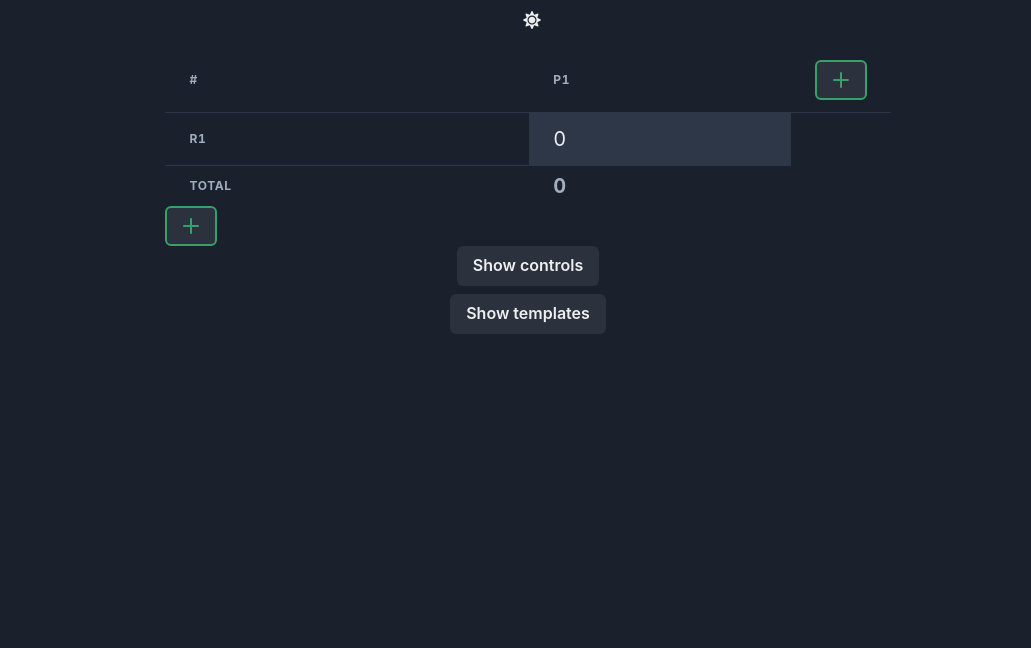
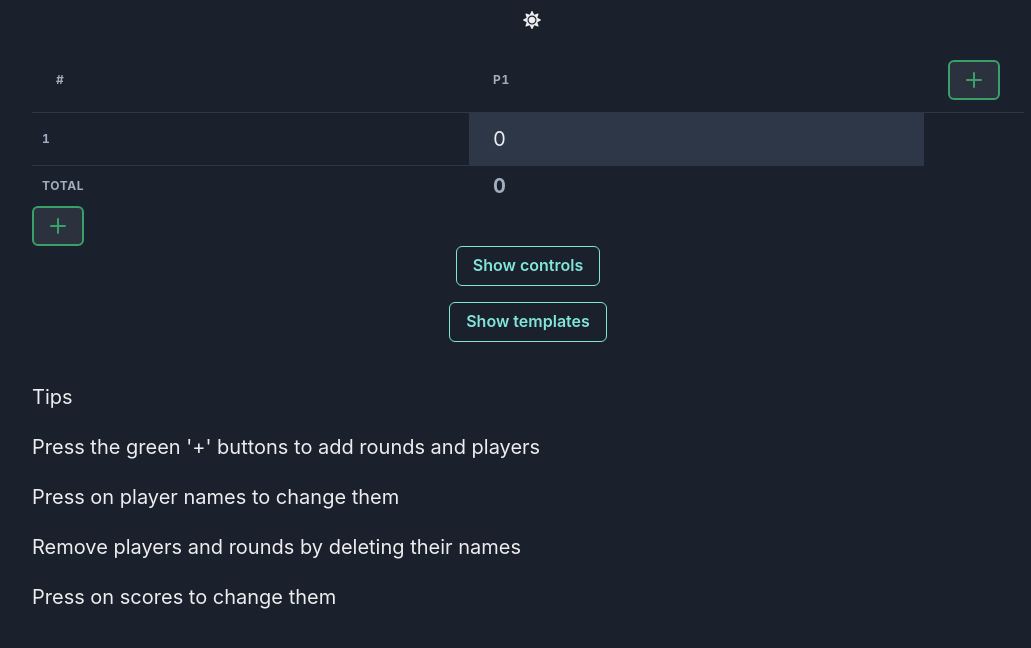
Before and after one commit to howemi/scorecard2, a React (Create React App) app: page / in a window 1280 px wide. Shown: the top 648 px of the page, without its empty margins (112-1143 px from the left). Built offline with nearby package versions, Linux system fonts and the light colour scheme.

Commit message:
Adds local storage persistence and some tips

```diff
--- a/src/App.tsx
+++ b/src/App.tsx
@@ -1,38 +1,32 @@
+/**
+ * TODO:
+ *        - Export tips into own component and then make it hideable
+ */
 import * as React from "react"
 import {
   ChakraProvider,
-  Box,
-  // Text,
-  // Link,
   VStack,
-  // Code,
-  Grid,
   Container,
+  Text,
 } from "@chakra-ui/react"
+import ErrorBoundary from "./ErrorBoundary"
 import theme from './theme'
 import { ScoreCard } from "./ScoreCard"
 import { ColorModeSwitcher } from "./ColorModeSwitcher"
-// import { Logo } from "./Logo"
 
 export const App = () => (
   <ChakraProvider theme={theme}>
-    <VStack textAlign="center" fontSize="xl">
+    <VStack textAlign="center" fontSize="xl" mb="40vh">
       <ColorModeSwitcher justifySelf="flex-end" />
-      {/* <Logo h="40vmin" pointerEvents="none" />
-          <Text>
-            Edit <Code fontSize="xl">src/App.tsx</Code> and save to reload.
-          </Text>
-          <Link
-            color="teal.500"
-            href="https://chakra-ui.com"
-            fontSize="2xl"
-            target="_blank"
-            rel="noopener noreferrer"
-          >
-            Learn Chakra
-          </Link> */}
-      <Container>
-        <ScoreCard />
+      <Container maxW="container.lg">
+        <ErrorBoundary>
+          <ScoreCard />
+          <Text mt="40px" align="left">Tips</Text>
+          <Text mt="20px" align="left">Press the green '+' buttons to add rounds and players</Text>
+          <Text mt="20px" align="left">Press on player names to change them</Text>
+          <Text mt="20px" align="left">Remove players and rounds by deleting their names</Text>
+          <Text mt="20px" align="left">Press on scores to change them</Text>
+        </ErrorBoundary>
       </Container>
     </VStack>
   </ChakraProvider>
--- a/src/Edit.tsx
+++ b/src/Edit.tsx
@@ -15,28 +15,31 @@ export const Edit = (props: EditProps) => {
   const handleClickText = () => {
     setEditing(true);
   }
+
   const handleOnBlur = (e: any) => {
     if (props.handleOnSubmit) {
       props.handleOnSubmit(e.target.value);
     }
     setEditing(false);
   }
+
   const handleOnChange = (e: any) => {
     if (e.key === 'Enter' || e.keyCode === 13 || e.keyCode === 27) {
       e.target.blur()
     }
   }
+
   const cloneWithText = React.cloneElement(props.children, {
     children: props.value,
     onFocus: handleClickText,
-    tabindex: 0,
+    tabIndex: 0,
     ref: originalRef,
   })
+
   const input = (
     <Input
       autoFocus
-      size="xs"
-      //TODO: experimetn chaning the font size vs size
+      my="-3px"
       defaultValue={props.value}
       onKeyUp={handleOnChange}
       onBlur={handleOnBlur}
--- /dev/null
+++ b/src/ErrorBoundary.tsx
@@ -0,0 +1,47 @@
+import {
+  Text,
+  Box,
+  Button,
+} from "@chakra-ui/react";
+import React, { ErrorInfo } from "react";
+interface State {
+  hasError: boolean;
+}
+interface Props {
+
+}
+export default class ErrorBoundary extends React.Component<Props, State> {
+  constructor(props: Props) {
+    super(props);
+    this.state = { hasError: false };
+  }
+
+  componentDidCatch(error: Error, info: ErrorInfo) {
+    // Display fallback UI
+    this.setState({ hasError: true });
+    // You can also log the error to an error reporting service
+    // logErrorToMyService(error, info);
+  }
+
+  handleReset() {
+    localStorage.clear()
+  }
+
+  render() {
+    if (this.state.hasError) {
+      // You can render any custom fallback UI
+      return (
+
+        <Box>
+          <Text>Something went wrong.</Text>
+          <Button onClick={this.handleReset}>Reset Card</Button>
+          <Text>And then refresh the page</Text>
+          <Text>And then don't do what you just did</Text>
+          <Text>sorry... seriously</Text>
+
+        </Box>
+      );
+    }
+    return this.props.children;
+  }
+}
--- a/src/ScoreCard.tsx
+++ b/src/ScoreCard.tsx
@@ -1,7 +1,9 @@
-import React from "react"
-import { useState } from "react"
+/**
+ * TODO:  - Highlight winner
+ *        - Choose win order (high score or low score wins)
+ */
+import useLocalStorage from "./customHooks"
 import {
-  Container,
   VStack,
   Table,
   Thead,
@@ -11,34 +13,35 @@ import {
   Th,
   Td,
   Collapse,
-  ButtonGroup,
   Button,
   useColorModeValue,
   Box,
   HStack,
   useDisclosure,
+  VisuallyHidden,
 } from "@chakra-ui/react"
 import { AddIcon } from "@chakra-ui/icons"
 import './ScoreCard.css'
 import { Edit } from "./Edit"
 export const ScoreCard = () => {
-  const [players, setPlayers]: [Array<string>, Function] = useState(["P1"]);
-  const [rounds, setRounds]: [Array<string>, Function] = useState(["R1"]);
-  const [cells, setCells]: [Array<Array<number>>, Function] = useState(
-    Array.from({ length: players.length }, () => Array.from({ length: rounds.length }, () => 0))
+  const [players, setPlayers] = useLocalStorage("players", ["P1"]);
+  const [rounds, setRounds] = useLocalStorage("rounds", ["1"]);
+  const [cells, setCells] = useLocalStorage("cells",
+    Array.from({ length: rounds.length }, () => Array.from({ length: players.length }, () => 0))
   );
   const { isOpen: controlsOpen, onToggle: toggleControls } = useDisclosure();
   const { isOpen: templatesOpen, onToggle: toggleTemplates } = useDisclosure();
   // TODO: Choose a better th color
   const thColor = useColorModeValue("white", "gray.800")
+  const collapseBorderColor = useColorModeValue("black", "white")
   const collapseBoxProps = {
-    p: "40px",
-    color: "white",
-    mt: "4",
-    bg: "teal.500",
+    p: "30px",
+    border: "1px",
+    borderColor: collapseBorderColor,
     rounded: "md",
     shadow: "md",
   }
+
 
   const addPlayer = () => {
     setPlayers((prevPlayers: Array<string>) => ([...prevPlayers, `P${prevPlayers.length + 1}`]));
@@ -50,7 +53,7 @@ export const ScoreCard = () => {
   }
   const addRound = (roundName: string) => {
     setRounds((prevRounds: Array<string>) => ([...prevRounds, roundName]))
-    setCells((prevCells: Array<number>) => ([...prevCells, Array.from({ length: players.length }, () => 0)]));
+    setCells((prevCells) => ([...prevCells, Array.from({ length: players.length }, () => 0)]));
   }
 
   const updateName = (name: string, index: number) => {
@@ -80,24 +83,27 @@ export const ScoreCard = () => {
       })
     );
   }
-  const deleteRounds = () => {
-    setRounds(() => (["R1"]));
+  const resetRounds = () => {
+    setRounds(() => (["1"]));
     setCells(
       Array.from({ length: 1 }, () => Array.from({ length: players.length }, () => 0))
     );
   }
-  const clearScores = () => {
+  const resetScores = () => {
     setCells(
       Array.from({ length: rounds.length }, () => Array.from({ length: players.length }, () => 0))
     );
   }
+
+  const loadTemplate = (template: string[]) => {
+    setRounds(template);
+    setCells(Array.from({ length: template.length }, () => Array.from({ length: players.length }, () => 0)));
+
+  }
+
   const playMayI = () => {
     let r = ["2 sets", "1 set 1 run", "2 runs", "3 sets", "1 set 2 runs", "2 runs 1 set", "3 runs"];
-    setRounds(() => ([]));
-    setCells(() => ([]));
-    for (let round of r) {
-      addRound(round);
-    }
+    loadTemplate(r);
   }
 
   const playerCols = players.map((player, index) =>
@@ -111,7 +117,7 @@ export const ScoreCard = () => {
 
   const roundRows = rounds.map((round, roundIndex) =>
     <Tr key={roundIndex}>
-      <Th bg={thColor} variant="filled">{round}</Th>
+      <Th bg={thColor} px="10px" variant="filled">{round}</Th>
       {
         cells[roundIndex].map((cell, cellIndex) =>
           <Edit
@@ -140,12 +146,7 @@ export const ScoreCard = () => {
   }
 
   return (
-    // <VStack
-    //   spacing={4}
-    // >
-    <Box
-    // w="100%"
-    >
+    <Box>
       <Box
         maxW="100%"
         overflow="auto"
@@ -168,6 +169,7 @@ export const ScoreCard = () => {
                   border="2px"
                   borderColor="green.500"
                 >
+                  <VisuallyHidden>Add Player</VisuallyHidden>
                   <AddIcon color="green.500" />
                 </Button>
               </Th>
@@ -180,7 +182,7 @@ export const ScoreCard = () => {
           </Tbody>
           <Tfoot>
             <Tr>
-              <Th bg={thColor}>Total</Th>
+              <Th px="10px" bg={thColor}>Total</Th>
               {
                 totals().map((value, index) =>
                   <Th fontSize="xl" bg={thColor} key={index}>{value}</Th>
@@ -194,43 +196,60 @@ export const ScoreCard = () => {
         align="flex-start"
       >
         <Button
-          onClick={() => { addRound(`R${rounds.length + 1}`) }}
+          onClick={() => { addRound(`${rounds.length + 1}`) }}
           border="2px"
           borderColor="green.500"
         >
+          <VisuallyHidden>Add Round</VisuallyHidden>
           <AddIcon color="green.500" />
         </Button>
       </HStack>
 
-      <VStack>
-        <Button onClick={toggleControls}>{controlsOpen ? "Hide" : "Show"} controls</Button>
-        {/* TODO: Make the collapse area look nicer */}
+      <VStack
+        spacing={4}
+      >
+        <Button
+          variant="outline"
+          colorScheme="teal"
+          onClick={toggleControls}
+        >{controlsOpen ? "Hide" : "Show"} controls</Button>
         <Collapse in={controlsOpen}>
           <VStack {...collapseBoxProps}
           >
             <Button
-              onClick={clearScores}
-            >Clear Scores</Button>
+              variant="outline"
+              isFullWidth
+              onClick={resetScores}
+            >Reset Scores</Button>
             <Button
+              variant="outline"
+              isFullWidth
               onClick={deletePlayers}
               isDisabled={players.length === 1}
             >Reset Players</Button>
             <Button
-              onClick={deleteRounds}
+              variant="outline"
+              isFullWidth
+              onClick={resetRounds}
               isDisabled={rounds.length === 1}
-            >Delete Rounds</Button>
+            >Reset Rounds</Button>
           </VStack>
         </Collapse>
         <Button
+          variant="outline"
+          colorScheme="teal"
           onClick={toggleTemplates}
         >{templatesOpen ? "Hide" : "Show"} templates</Button>
         <Collapse in={templatesOpen}>
           <Box {...collapseBoxProps} >
-            <Button onClick={playMayI}>May I</Button>
+            <Button
+              isFullWidth
+              variant="outline"
+              onClick={playMayI}
+            >May I</Button>
           </Box>
         </Collapse>
       </VStack>
     </Box>
-    // </VStack>
   )
 }
--- /dev/null
+++ b/src/customHooks.ts
@@ -0,0 +1,36 @@
+// From https://usehooks.com/useLocalStorage/
+import { useState } from "react";
+// Hook
+export default function useLocalStorage<T>(key: string, initialValue: T) {
+  // State to store our value
+  // Pass initial state function to useState so logic is only executed once
+  const [storedValue, setStoredValue] = useState<T>(() => {
+    try {
+      // Get from local storage by key
+      const item = window.localStorage.getItem(key);
+      // Parse stored json or if none return initialValue
+      return item ? JSON.parse(item) : initialValue;
+    } catch (error) {
+      // If error also return initialValue
+      console.log(error);
+      return initialValue;
+    }
+  });
+  // Return a wrapped version of useState's setter function that ...
+  // ... persists the new value to localStorage.
+  const setValue = (value: T | ((val: T) => T)) => {
+    try {
+      // Allow value to be a function so we have same API as useState
+      const valueToStore =
+        value instanceof Function ? value(storedValue) : value;
+      // Save state
+      setStoredValue(() => (valueToStore));
+      // Save to local storage
+      window.localStorage.setItem(key, JSON.stringify(valueToStore));
+    } catch (error) {
+      // A more advanced implementation would handle the error case
+      console.log(error);
+    }
+  };
+  return [storedValue, setValue] as const;
+}
```
Also changed, not shown: public/manifest.json, 1 other file (tests, documents, lock files or other folders).
